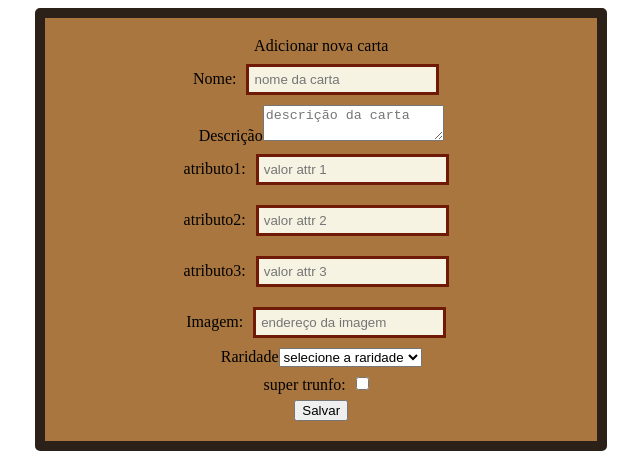
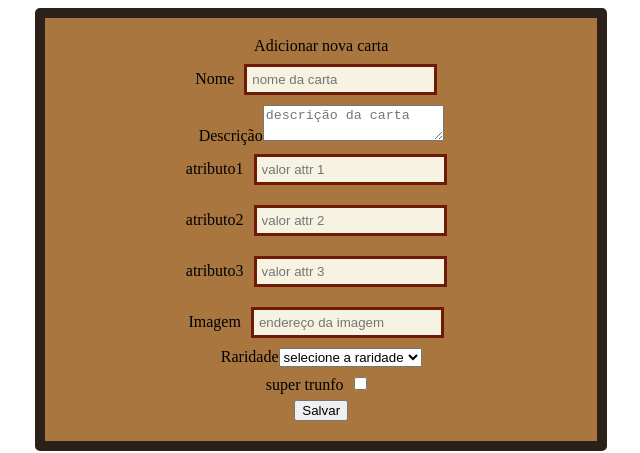
Before and after one commit to JhonatasAnicezio/Tryunfo, a React (Create React App) app: page / in a window 1280 px wide. Shown: the part 120-573 px from the top of the page, without its empty margins (336-976 px from the left). Built offline with nearby package versions, Linux system fonts and the light colour scheme.

Commit message:
feat(components/forms): remove : in label

```diff
--- a/src/components/forms/Input.js
+++ b/src/components/forms/Input.js
@@ -4,7 +4,7 @@ import PropTypes from 'prop-types';
 function Input({ type, text, name, func, value, placeholder }) {
   return (
     <div className={ `container-${name}` } >
-      <label htmlFor={ name }>{ text }:</label>
+      <label htmlFor={ name }>{ text }</label>
       <input
         type={ type }
         id={ name }
```
